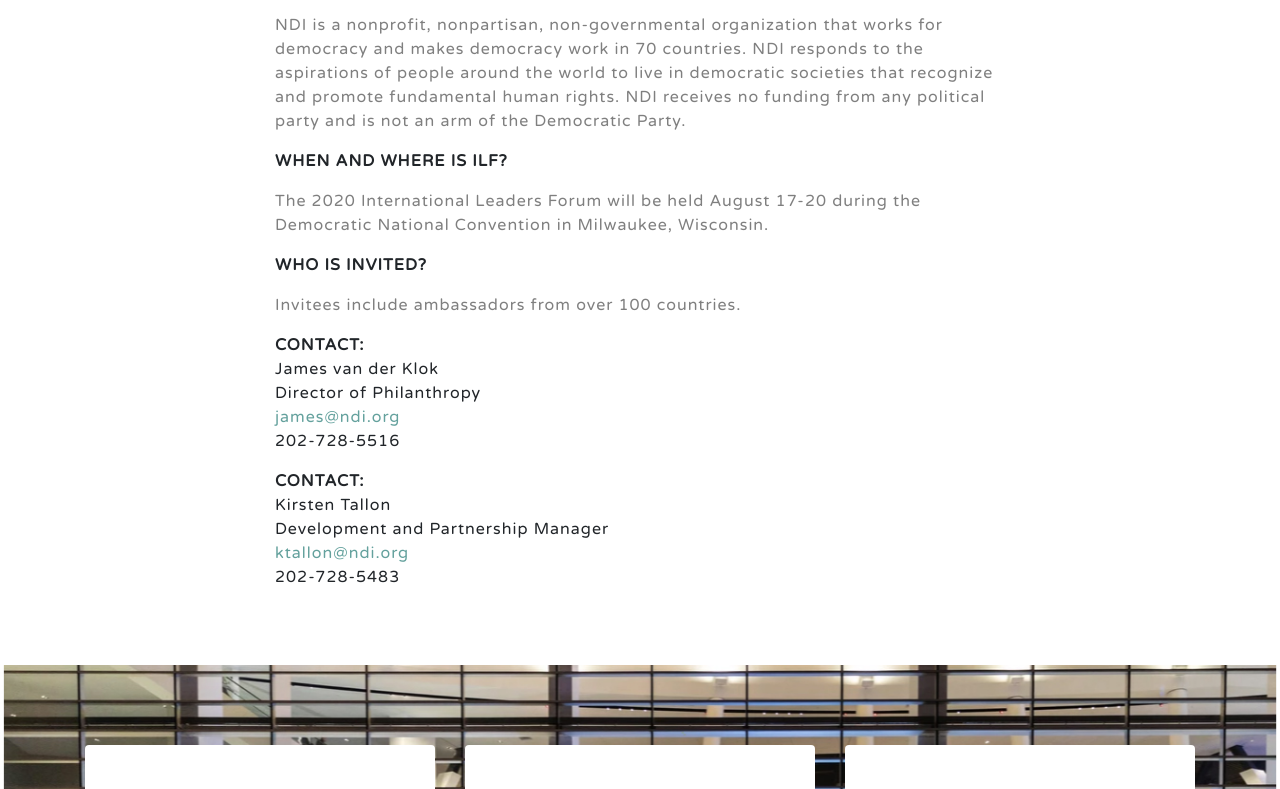
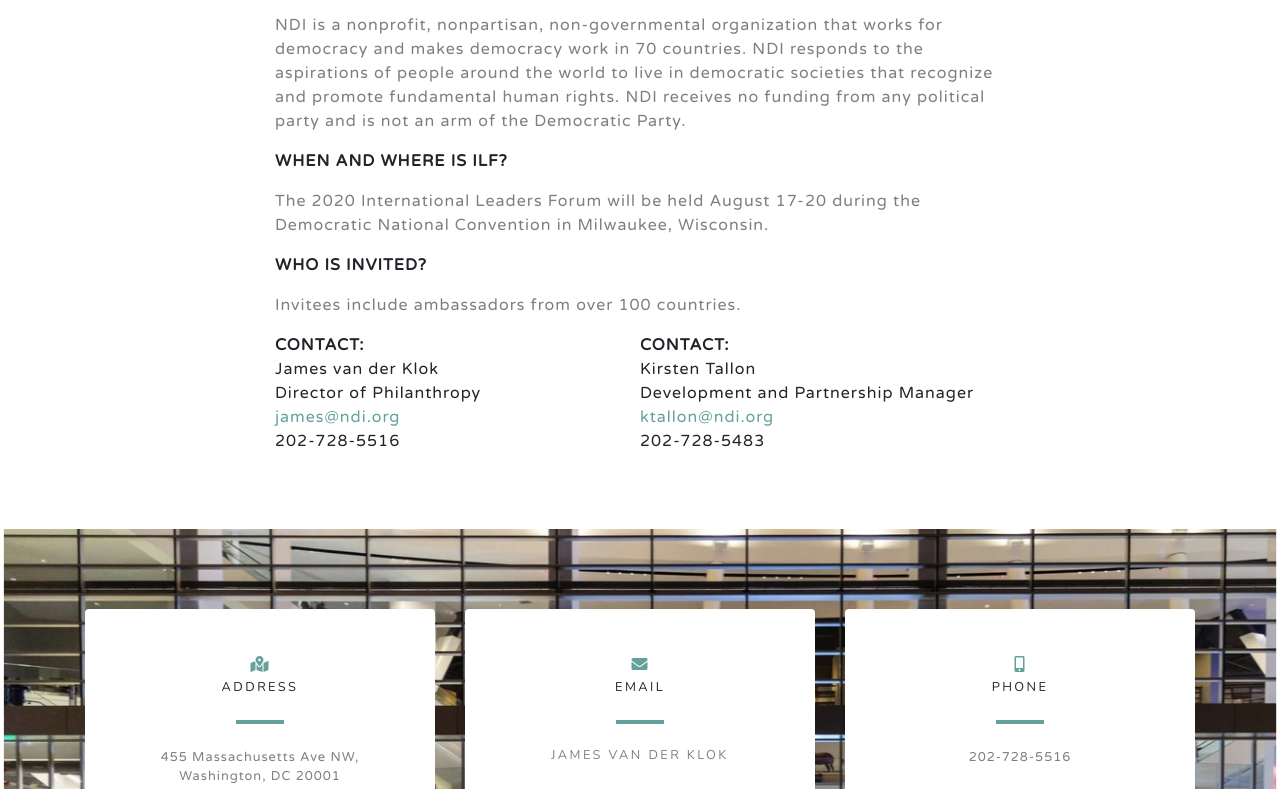
Before and after one commit to nditech/mena-ilf2020, a website: page about.html in a window 1280 px wide. Shown: the part 562-1351 px from the top of the page. Drawn offline with nearby package versions, Linux system fonts and the light colour scheme.

Commit message:
fixed contact on about page

```diff
--- a/about.html
+++ b/about.html
@@ -81,19 +81,21 @@
           <p class="text-black"><b>WHO IS INVITED?</b></p>
             <p class="text-black-50">Invitees include ambassadors from over 100 countries.
           </p>
-          <p class="text-black"><b>CONTACT:</b><br>
+          <div class="row">
+          <p class="text-black col-md-6"><b>CONTACT:</b><br>
             James van der Klok<br>
             Director of Philanthropy<br>
             <a href="mailto:james@ndi.org">james@ndi.org</a><br>
             202-728-5516<br>
           </p>
 
-          <p class="text-black"><b>CONTACT:</b><br>
+          <p class=" text-black"><b>CONTACT:</b><br>
             Kirsten Tallon<br>
             Development and Partnership Manager<br>
             <a href="mailto:ktallon@ndi.org">ktallon@ndi.org</a><br>
             202-728-5483<br>
           </p>
+          </div>
          </div>
        </div>
       <!--<img src="img/ipad.png" class="img-fluid" alt="">-->
```
